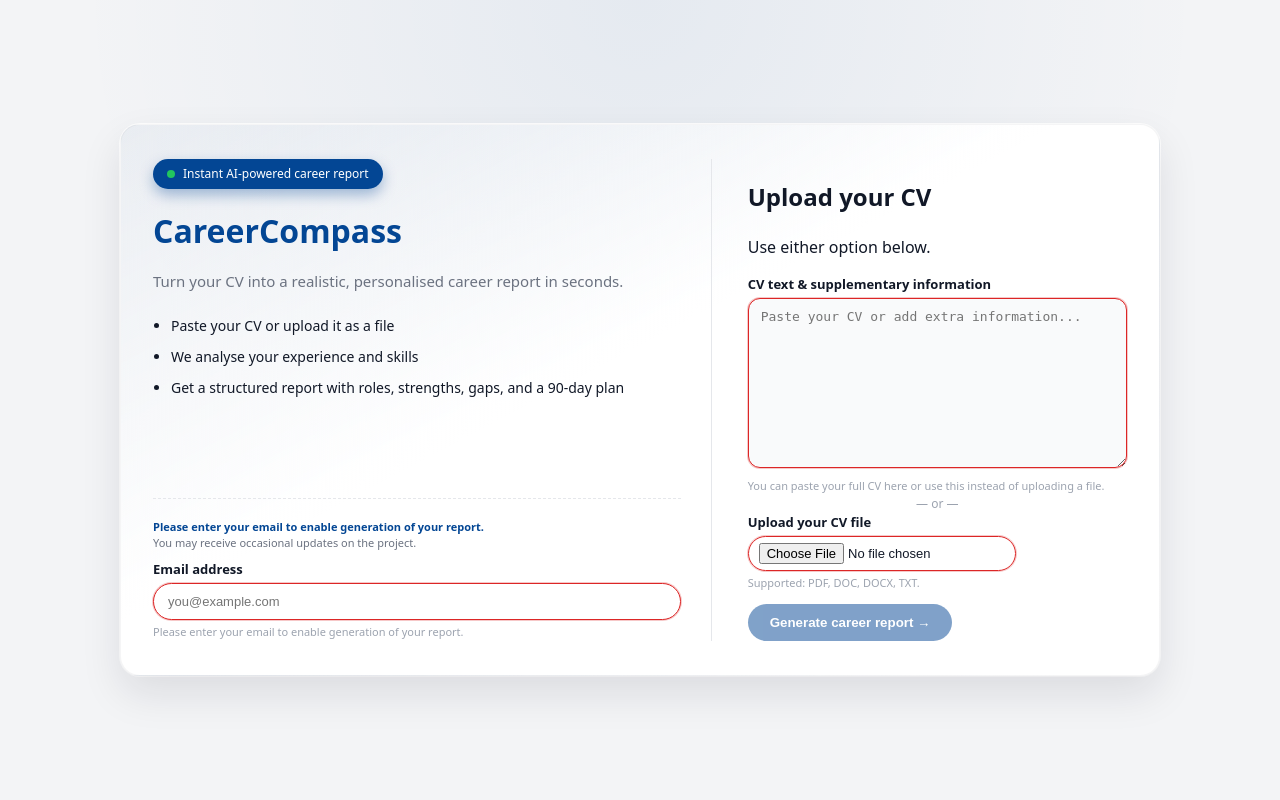
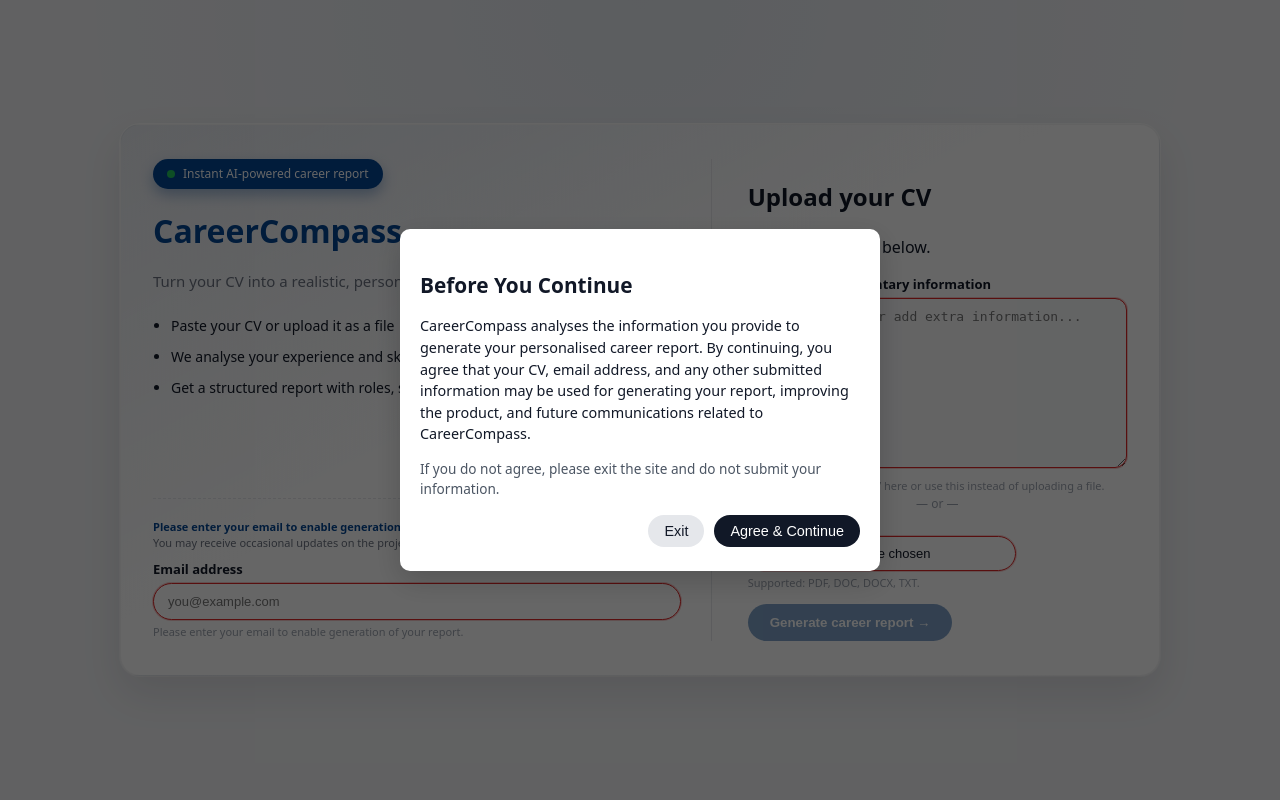
Before and after one commit to thecareercompasscc-sudo/CareerCompass, a Flask app: page / in a window 1280 px wide. Run offline with Flask 3, Linux system fonts and the light colour scheme.

Commit message:
Add privacy/data use consent modal to index page

```diff
--- a/templates/index.html
+++ b/templates/index.html
@@ -27,6 +27,11 @@
         #f3f4f6;
       color: var(--text-main);
       line-height: 1.5;
+    }
+
+    /* When modal is open, lock scroll */
+    body.cc-locked {
+      overflow: hidden;
     }
 
     .page {
@@ -275,10 +280,104 @@
       from { transform: rotate(0deg); }
       to   { transform: rotate(360deg); }
     }
+
+    /* Privacy / data use modal overlay */
+    .cc-modal-overlay {
+      position: fixed;
+      inset: 0;
+      background: rgba(0, 0, 0, 0.6);
+      display: none;
+      align-items: center;
+      justify-content: center;
+      z-index: 9998;
+    }
+
+    .cc-modal-overlay.cc-visible {
+      display: flex;
+    }
+
+    .cc-modal {
+      background: #ffffff;
+      max-width: 480px;
+      width: 90%;
+      border-radius: 10px;
+      padding: 24px 20px;
+      box-shadow: 0 10px 30px rgba(0, 0, 0, 0.18);
+      font-family: system-ui, -apple-system, BlinkMacSystemFont, "Segoe UI", sans-serif;
+    }
+
+    .cc-modal h2 {
+      font-size: 1.3rem;
+      margin-bottom: 10px;
+    }
+
+    .cc-modal p {
+      font-size: 0.9rem;
+      line-height: 1.5;
+      margin-bottom: 12px;
+    }
+
+    .cc-modal-actions {
+      display: flex;
+      justify-content: flex-end;
+      gap: 10px;
+      margin-top: 16px;
+    }
+
+    .cc-btn {
+      border: none;
+      border-radius: 999px;
+      padding: 8px 16px;
+      font-size: 0.9rem;
+      cursor: pointer;
+    }
+
+    .cc-btn-primary {
+      background: #111827;
+      color: #ffffff;
+    }
+
+    .cc-btn-secondary {
+      background: #e5e7eb;
+      color: #111827;
+    }
+
+    .cc-btn-primary:hover {
+      opacity: 0.9;
+    }
+
+    .cc-btn-secondary:hover {
+      background: #d1d5db;
+    }
   </style>
 </head>
 
 <body>
+  <!-- Privacy / Data Use Modal -->
+  <div id="cc-privacy-overlay" class="cc-modal-overlay">
+    <div class="cc-modal">
+      <h2>Before You Continue</h2>
+      <p>
+        CareerCompass analyses the information you provide to generate your personalised career report.
+        By continuing, you agree that your CV, email address, and any other submitted information may
+        be used for generating your report, improving the product, and future communications related
+        to CareerCompass.
+      </p>
+      <p style="font-size: 0.85rem; color: #4b5563;">
+        If you do not agree, please exit the site and do not submit your information.
+      </p>
+
+      <div class="cc-modal-actions">
+        <button type="button" id="cc-privacy-exit" class="cc-btn cc-btn-secondary">
+          Exit
+        </button>
+        <button type="button" id="cc-privacy-accept" class="cc-btn cc-btn-primary">
+          Agree &amp; Continue
+        </button>
+      </div>
+    </div>
+  </div>
+
   <div class="page">
     <div class="card">
       <form method="POST" action="/generate" enctype="multipart/form-data">
@@ -345,7 +444,7 @@
     <span>This usually takes up to 45 seconds.</span>
   </div>
 
-  <!-- LIVE VALIDATION + BUTTON ENABLE/DISABLE + LOADING -->
+  <!-- LIVE VALIDATION + PRIVACY GATE + LOADING -->
   <script>
     const button = document.querySelector(".btn-primary");
     const emailInput = document.getElementById("email");
@@ -353,6 +452,26 @@
     const cvFile = document.getElementById("cv_file");
     const form = document.querySelector("form");
     const loadingOverlay = document.getElementById("loading-overlay");
+
+    // Privacy modal elements
+    const STORAGE_KEY = "cc_privacy_accepted_v1";
+    const overlay = document.getElementById("cc-privacy-overlay");
+    const acceptBtn = document.getElementById("cc-privacy-accept");
+    const exitBtn = document.getElementById("cc-privacy-exit");
+
+    let privacyAccepted = false;
+
+    function openPrivacyModal() {
+      if (!overlay) return;
+      overlay.classList.add("cc-visible");
+      document.body.classList.add("cc-locked");
+    }
+
+    function closePrivacyModal() {
+      if (!overlay) return;
+      overlay.classList.remove("cc-visible");
+      document.body.classList.remove("cc-locked");
+    }
 
     function validateForm() {
       const emailValid = /^\S+@\S+\.\S+$/.test(emailInput.value.trim());
@@ -373,8 +492,8 @@
         cvFile.classList.remove("input-error");
       }
 
-      // Enable/disable button
-      if (emailValid && cvValid) {
+      // Enable/disable button (also require privacyAccepted)
+      if (emailValid && cvValid && privacyAccepted) {
         button.disabled = false;
         button.classList.remove("disabled");
       } else {
@@ -383,10 +502,39 @@
       }
     }
 
+    // Field listeners
     emailInput.addEventListener("input", validateForm);
     cvText.addEventListener("input", validateForm);
     cvFile.addEventListener("change", validateForm);
-    validateForm();
+
+    // Initial setup once DOM is ready
+    document.addEventListener("DOMContentLoaded", function () {
+      privacyAccepted = localStorage.getItem(STORAGE_KEY) === "true";
+
+      if (!privacyAccepted) {
+        openPrivacyModal();
+      }
+
+      // Ensure correct initial state
+      validateForm();
+    });
+
+    // Handle "Agree & Continue"
+    if (acceptBtn) {
+      acceptBtn.addEventListener("click", function () {
+        privacyAccepted = true;
+        localStorage.setItem(STORAGE_KEY, "true");
+        closePrivacyModal();
+        validateForm(); // re-check now that privacy is accepted
+      });
+    }
+
+    // Handle "Exit" (send them away)
+    if (exitBtn) {
+      exitBtn.addEventListener("click", function () {
+        window.location.href = "https://google.com";
+      });
+    }
 
     // Show loading overlay on submit (only when button is actually enabled)
     form.addEventListener("submit", () => {
```
